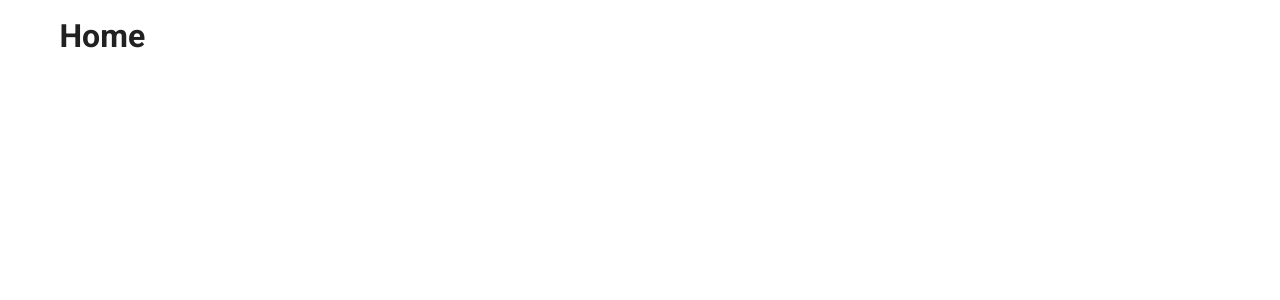
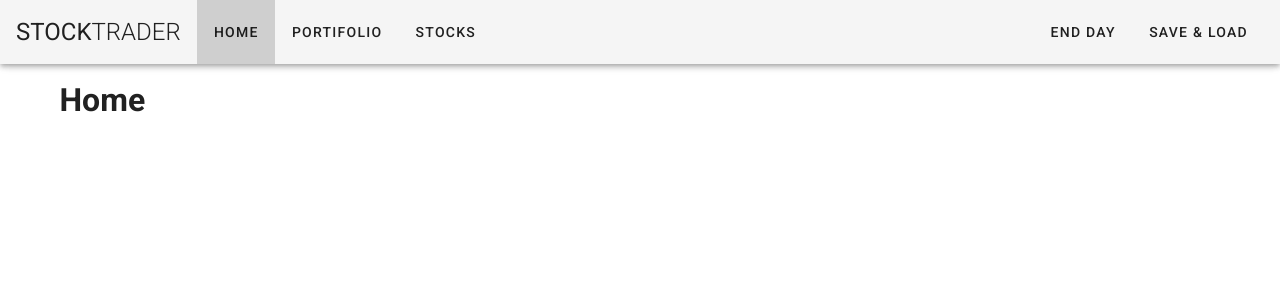
Before and after one commit to pedrosales/stock-trader, a Vue app: page / in a window 1280 px wide. Shown: the top 300 px of the page. Built offline with nearby package versions, Linux system fonts and the light colour scheme.

Commit message:
header component

```diff
--- a/src/App.vue
+++ b/src/App.vue
@@ -1,15 +1,20 @@
 <template>
   <v-app>
-    <v-content>
+    <Header />
+    <v-main>
       <v-container>
         <router-view></router-view>
       </v-container>
-    </v-content>
+    </v-main>
   </v-app>
 </template>
 
 <script>
-export default {};
+import Header from "./components/Header.vue";
+
+export default {
+  components: { Header },
+};
 </script>
 
 <style>
--- a/src/components/Header.vue
+++ b/src/components/Header.vue
@@ -1,5 +1,32 @@
 <template>
-  <h1>Header</h1>
+  <v-app-bar app>
+    <v-toolbar-title class="headline text-uppercase mr-4">
+      <span>Stock</span>
+      <span class="font-weight-light">Trader</span>
+    </v-toolbar-title>
+    <v-toolbar-items>
+      <v-btn text to="/">Home</v-btn>
+      <v-btn text to="/portifolio">Portifolio</v-btn>
+      <v-btn text to="/stocks">Stocks</v-btn>
+    </v-toolbar-items>
+    <v-spacer></v-spacer>
+    <v-toolbar-items>
+      <v-btn text>End Day</v-btn>
+      <v-menu offset-y>
+        <template v-slot:activator="{on, attrs}">
+          <v-btn text v-bind="attrs" v-on="on">Save & Load</v-btn>
+        </template>
+        <v-list>
+          <v-list-item>
+            <v-list-item-title>Save Data</v-list-item-title>
+          </v-list-item>
+          <v-list-item>
+            <v-list-item-title>Load Data</v-list-item-title>
+          </v-list-item>
+        </v-list>
+      </v-menu>
+    </v-toolbar-items>
+  </v-app-bar>
 </template>
 
 <script>
```
